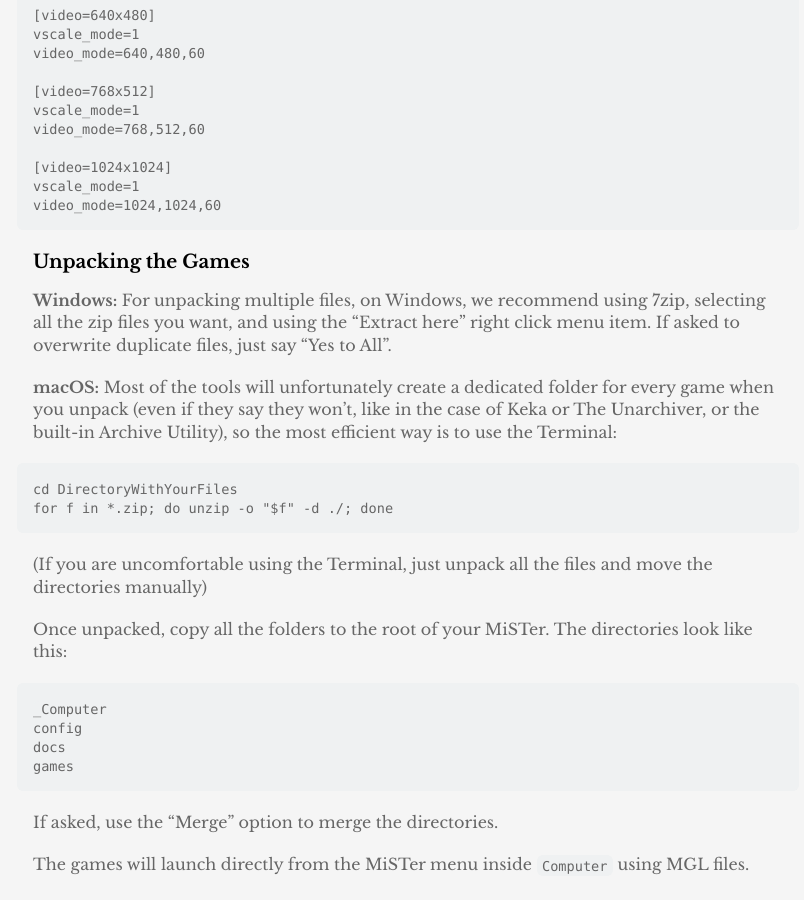
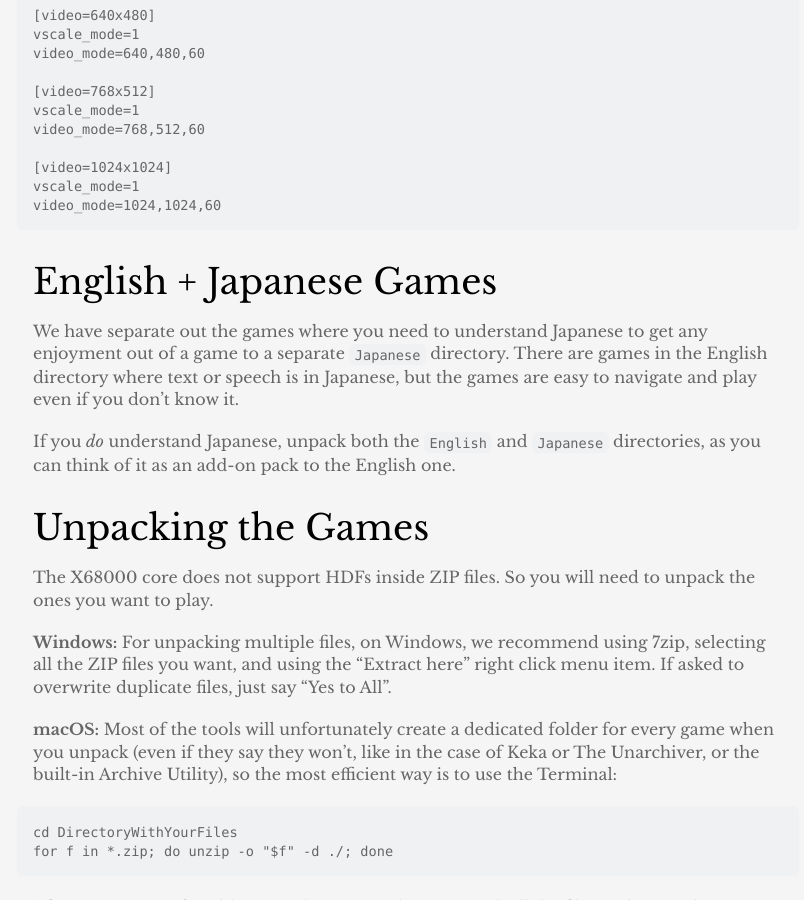
Before and after one commit to X68K-us/x68k-us.github.io, a Jekyll site: the page built from docs.md, in a window 1280 px wide and 900 px high, scrolled down 1017 px. Shown: the whole window, without its empty margins (232-1036 px from the left). Built offline with Jekyll 4.4.1, drawn with Linux system fonts in a browser that asks for light colours; some of the changed text lies outside the part shown.

Commit message:
Note about Japanese + English game directories

````diff
--- a/docs.md
+++ b/docs.md
@@ -52,9 +52,17 @@ vscale_mode=1
 video_mode=1024,1024,60
 ```
 
-### Unpacking the Games
+## English + Japanese Games
 
-**Windows:** For unpacking multiple files, on Windows, we recommend using 7zip, selecting all the zip files you want, and using the "Extract here" right click menu item. If asked to overwrite duplicate files, just say "Yes to All".
+We have separate out the games where you need to understand Japanese to get any enjoyment out of a game to a separate `Japanese` directory. There are games in the English directory where text or speech is in Japanese, but the games are easy to navigate and play even if you don't know it.
+
+If you *do* understand Japanese, unpack both the `English` and `Japanese` directories, as you can think of it as an add-on pack to the English one.
+
+## Unpacking the Games
+
+The X68000 core does not support HDFs inside ZIP files. So you will need to unpack the ones you want to play.
+
+**Windows:** For unpacking multiple files, on Windows, we recommend using 7zip, selecting all the ZIP files you want, and using the "Extract here" right click menu item. If asked to overwrite duplicate files, just say "Yes to All".
 
 **macOS:** Most of the tools will unfortunately create a dedicated folder for every game when you unpack (even if they say they won't, like in the case of Keka or The Unarchiver, or the built-in Archive Utility), so the most efficient way is to use the Terminal:
 
````
Also changed, not shown: other parts of docs.md (+1 -1 lines).
